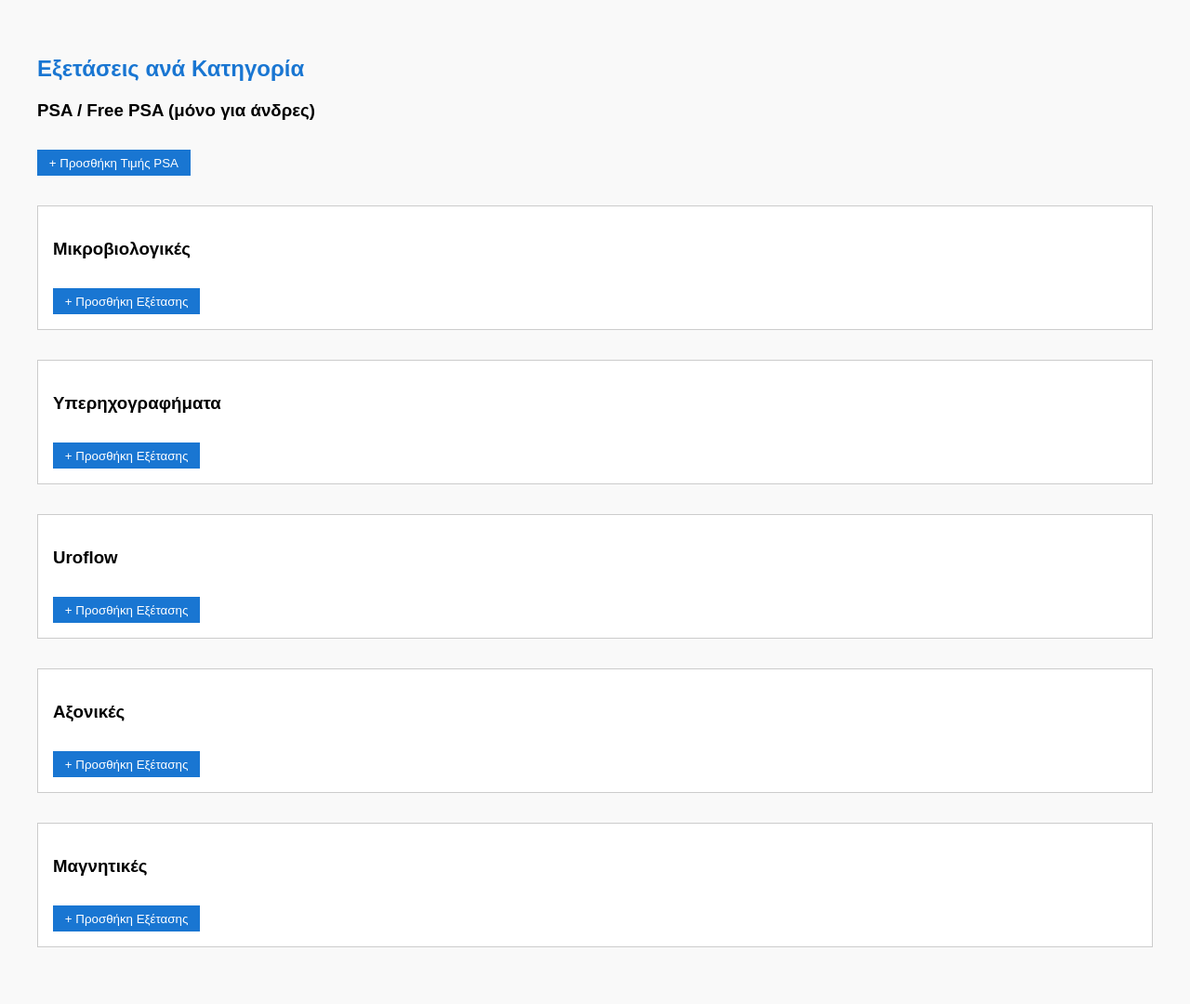
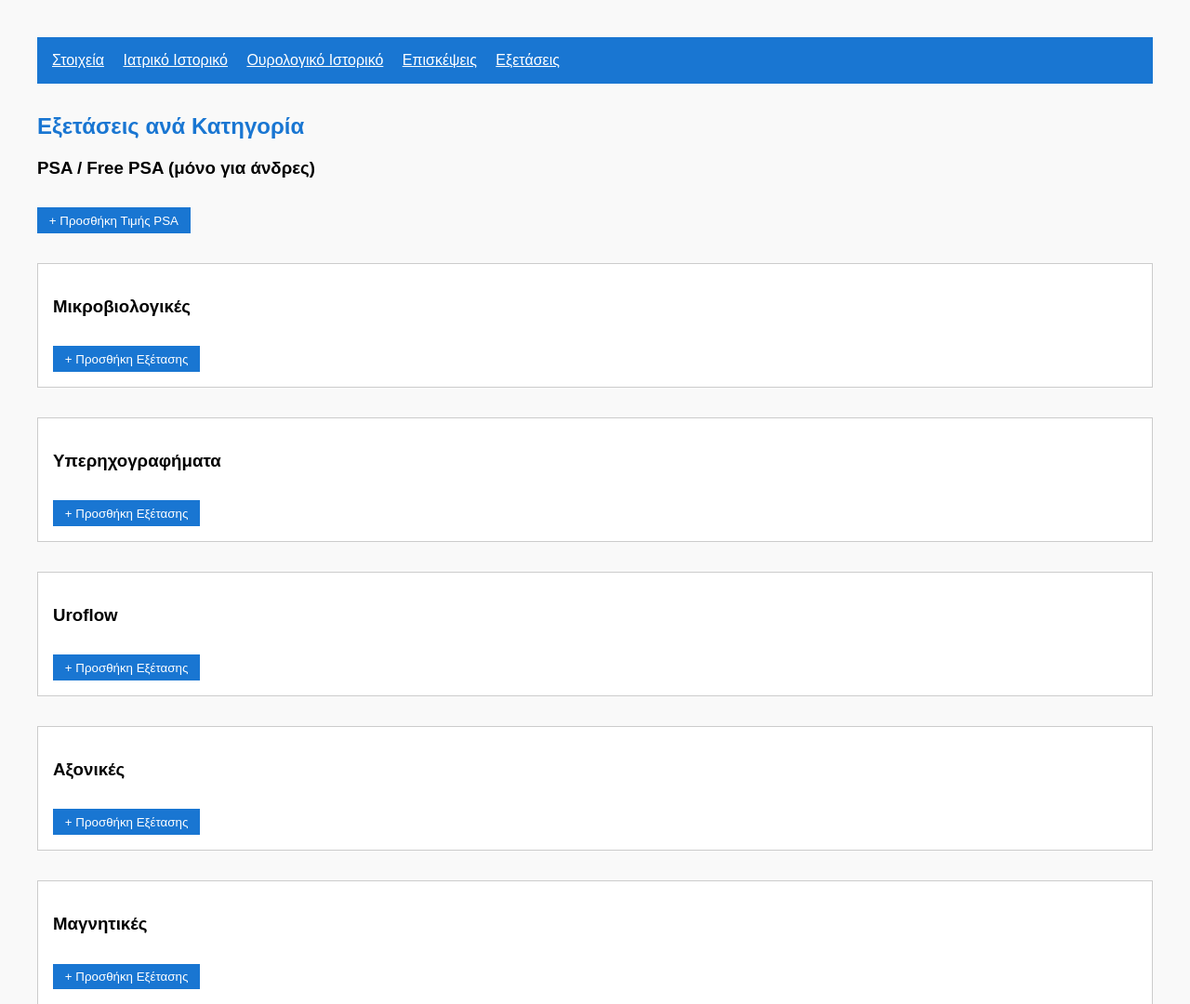
Before and after one commit to livspy/clinic-spa, a plain HTML site: page exetaseis.html in a window 1280 px wide. Shown: the top 1080 px of the page at 93% size. Drawn offline with Linux system fonts and the light colour scheme.

Commit message:
Add files via upload

```diff
--- a/exetaseis.html
+++ b/exetaseis.html
@@ -1,10 +1,11 @@
 
 <!DOCTYPE html>
+
 <html lang="el">
 <head>
-  <meta charset="UTF-8" />
-  <title>Κατηγορίες Εξετάσεων</title>
-  <style>
+<meta charset="utf-8"/>
+<title>Κατηγορίες Εξετάσεων</title>
+<style>
     body { font-family: sans-serif; padding: 2rem; background: #f9f9f9; }
     .category { margin-bottom: 2rem; padding: 1rem; border: 1px solid #ccc; background: #fff; }
     h2 { color: #1976d2; }
@@ -22,16 +23,20 @@
   </style>
 </head>
 <body>
+<nav style="background:#1976d2;padding:1rem;margin-bottom:2rem;">
+<a href="index.html" style="color:white;margin-right:1rem;">Στοιχεία</a>
+<a href="istoriko.html" style="color:white;margin-right:1rem;">Ιατρικό Ιστορικό</a>
+<a href="urologiko.html" style="color:white;margin-right:1rem;">Ουρολογικό Ιστορικό</a>
+<a href="visits.html" style="color:white;margin-right:1rem;">Επισκέψεις</a>
+<a href="exetaseis.html" style="color:white;">Εξετάσεις</a>
+</nav>
 
 <h2>Εξετάσεις ανά Κατηγορία</h2>
-
-
 <h3 id="psa-header">PSA / Free PSA (μόνο για άνδρες)</h3>
 <div id="psa-section" style="margin-bottom: 2rem;">
-  <div id="psa-entries"></div>
-  <button onclick="addPsa()">+ Προσθήκη Τιμής PSA</button>
+<div id="psa-entries"></div>
+<button onclick="addPsa()">+ Προσθήκη Τιμής PSA</button>
 </div>
-
 <style>
   .psa-entry {
     display: flex;
@@ -43,7 +48,6 @@
     padding: 0.3rem;
   }
 </style>
-
 <script>
 function addPsa() {
   const psaContainer = document.getElementById("psa-entries");
@@ -58,9 +62,7 @@ function addPsa() {
   psaContainer.appendChild(entry);
 }
 </script>
-
 <div id="exam-categories"></div>
-
 <script>
 const categories = ["Μικροβιολογικές", "Υπερηχογραφήματα", "Uroflow", "Αξονικές", "Μαγνητικές"];
 
@@ -91,10 +93,8 @@ window.onload = () => {
   categories.forEach(cat => container.appendChild(createCategoryBlock(cat)));
 }
 </script>
-
 </body>
 </html>
-
 <script>
 function openPreview(button) {
   const input = button.previousElementSibling.querySelector("input[type='file']");
```
